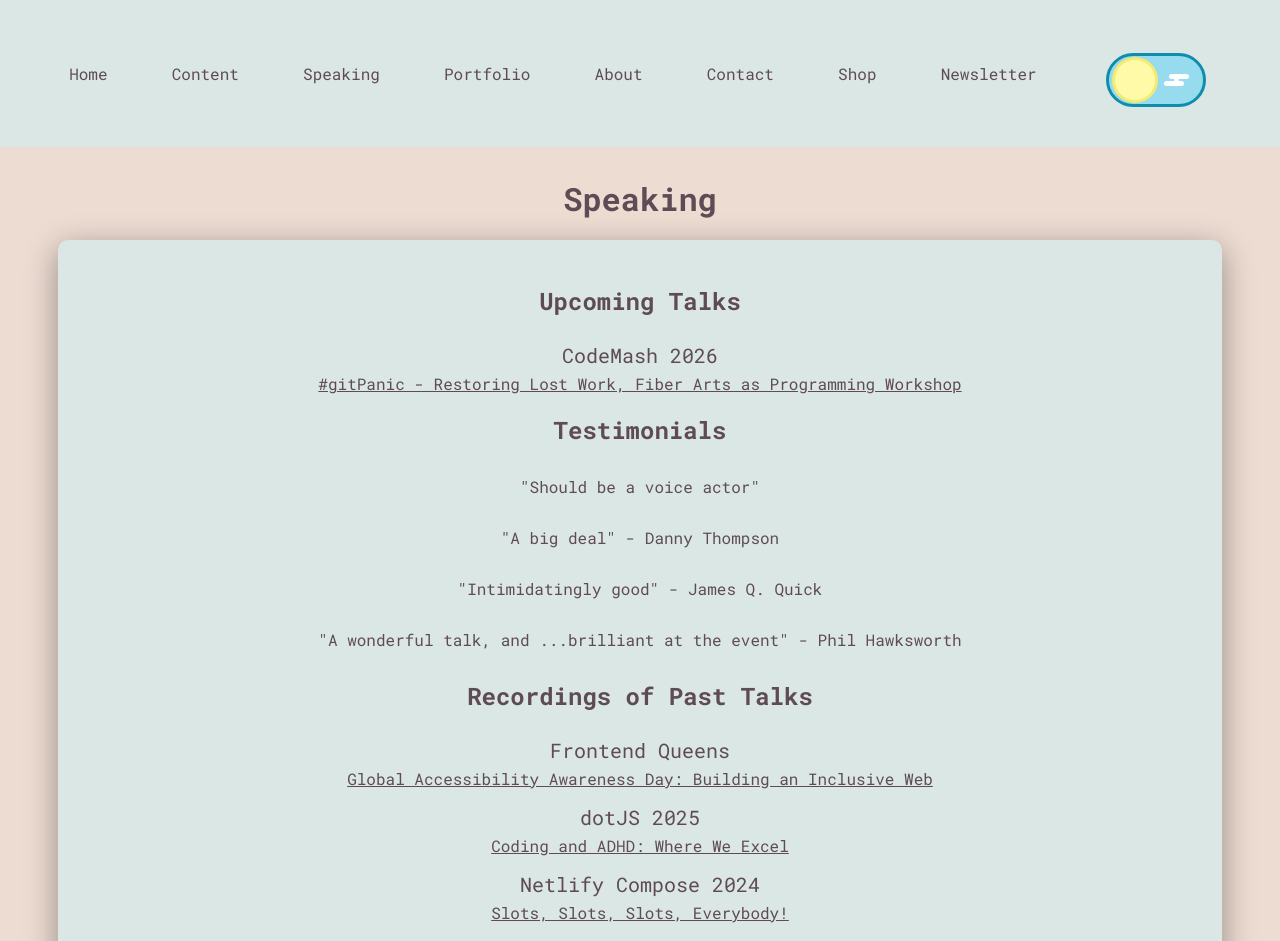
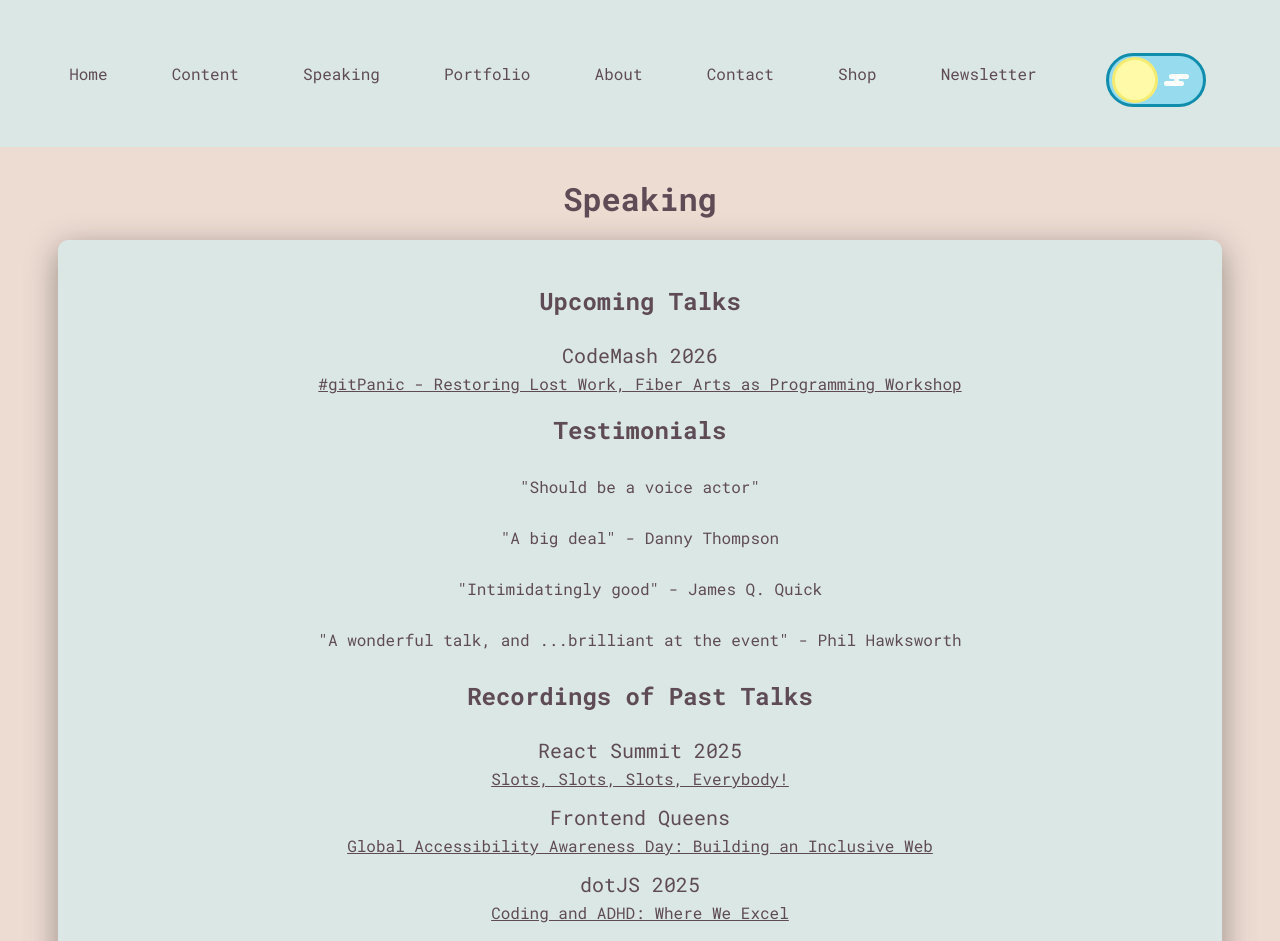
Before and after one commit to abbeyperini/Portfolio2.0, a React (Create React App) app in the folder portfolio/: page /speaking in a window 1280 px wide. Shown: the top 941 px of the page. Built offline with nearby package versions, Linux system fonts and the light colour scheme.

Commit message:
Update slots talk recording link

```diff
--- a/portfolio/src/components/Speaking.js
+++ b/portfolio/src/components/Speaking.js
@@ -22,9 +22,9 @@ function Speaking({home}) {
               </ul>
               <h3>Recordings of Past Talks</h3>
               <ul className="talk-list">
+                <li><p className="event_title">React Summit 2025</p><a href="https://gitnation.com/contents/slots-slots-slots-everybody" rel="noreferrer" className="talk_link">Slots, Slots, Slots, Everybody!</a></li>
                 <li><p className="event_title">Frontend Queens</p><a href="https://www.youtube.com/watch?v=cZJ19XzS3ng" rel="noreferrer" className="talk_link">Global Accessibility Awareness Day: Building an Inclusive Web</a></li>
                 <li><p className="event_title">dotJS 2025</p><a href="https://www.youtube.com/watch?si=RLUgFmQFeyEjVyrg&v=mt2v2DX5Tno&feature=youtu.be" rel="noreferrer" className="talk_link">Coding and ADHD: Where We Excel</a></li>
-                <li><p className="event_title">Netlify Compose 2024</p><a href="https://www.youtube.com/watch?v=hSotPlaVxjg&ab_channel=Netlify" rel="noreferrer" className="talk_link">Slots, Slots, Slots, Everybody!</a></li>
                 <li><p className="event_title">TechLead Conference 2024</p><a href="https://portal.gitnation.org/contents/cognitive-load-and-your-development-environment" rel="noreferrer" className="talk_link"><p>Cognitive Load and Your Development Environment</p></a></li>
                 <li><p className="event_title">StirTrek 2024</p><a href="https://www.youtube.com/watch?v=jghWtOIYP54&t=6s&ab_channel=StirTrek" rel="noreferrer" className="talk_link"><p>#gitPanic - Merging and Rebasing</p></a></li>
                 <li><p className="event_title">The Monthly dev #32</p><a href="https://www.youtube.com/watch?v=XWW1hQEnERQ&ab_channel=dailydev" rel="noreferrer" className="talk_link"><p>Getting Started in a New Codebase</p></a></li>
```
